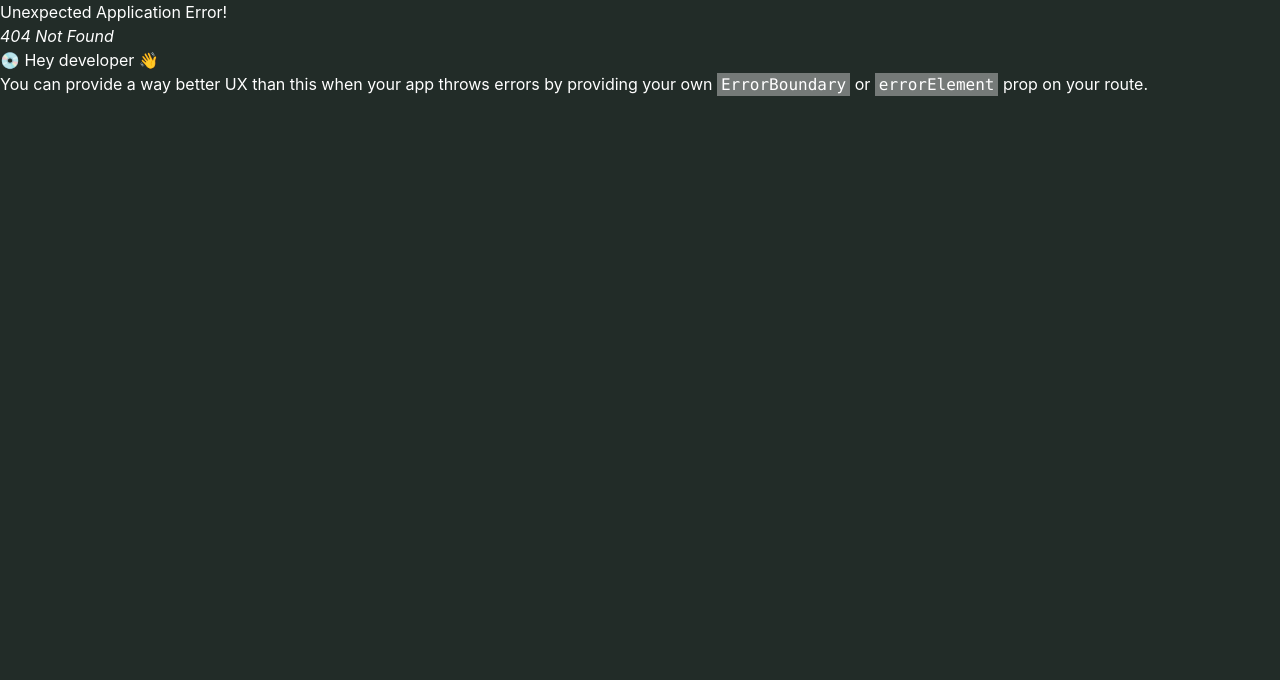
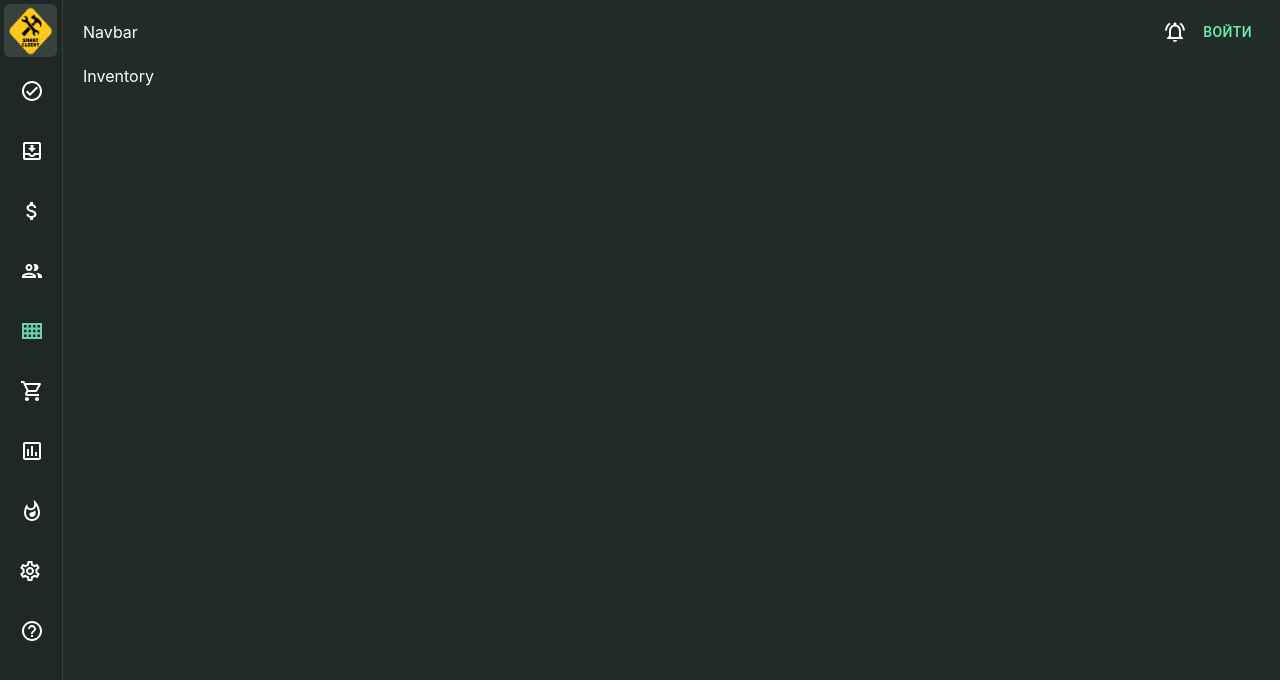
Before and after one commit to dev-tokumei/serviceTypescript, a React (Create React App) app: page /inventory in a window 1280 px wide. Before the commit this address had no page. Shown: the top 680 px of the page. Built offline with nearby package versions, Linux system fonts and the light colour scheme.

Commit message:
create inventory component

```diff
--- /dev/null
+++ b/src/components/inventory/inventory.tsx
@@ -0,0 +1,10 @@
+import React from 'react'
+import { Layout } from '../../layout/layout'
+
+const Inventory = () => {
+  return (
+    <Layout>Inventory</Layout>
+  )
+}
+
+export default Inventory
--- a/src/router/router.tsx
+++ b/src/router/router.tsx
@@ -1,5 +1,6 @@
 import { createBrowserRouter } from 'react-router-dom';
 import Cashback from '../components/cashback/cashbox';
+import Inventory from '../components/inventory/inventory';
 import Order from '../components/order/order';
 import Todo from '../components/Tasks/todo';
 import Users from '../components/users/users';
@@ -36,4 +37,8 @@ export const router = createBrowserRouter([
     path: '/clients',
     element: <Users />,
   },
+  {
+    path: '/inventory',
+    element: <Inventory />,
+  },
 ]);
```
Also changed, not shown: src/components/inventory/inventory.css (added).
